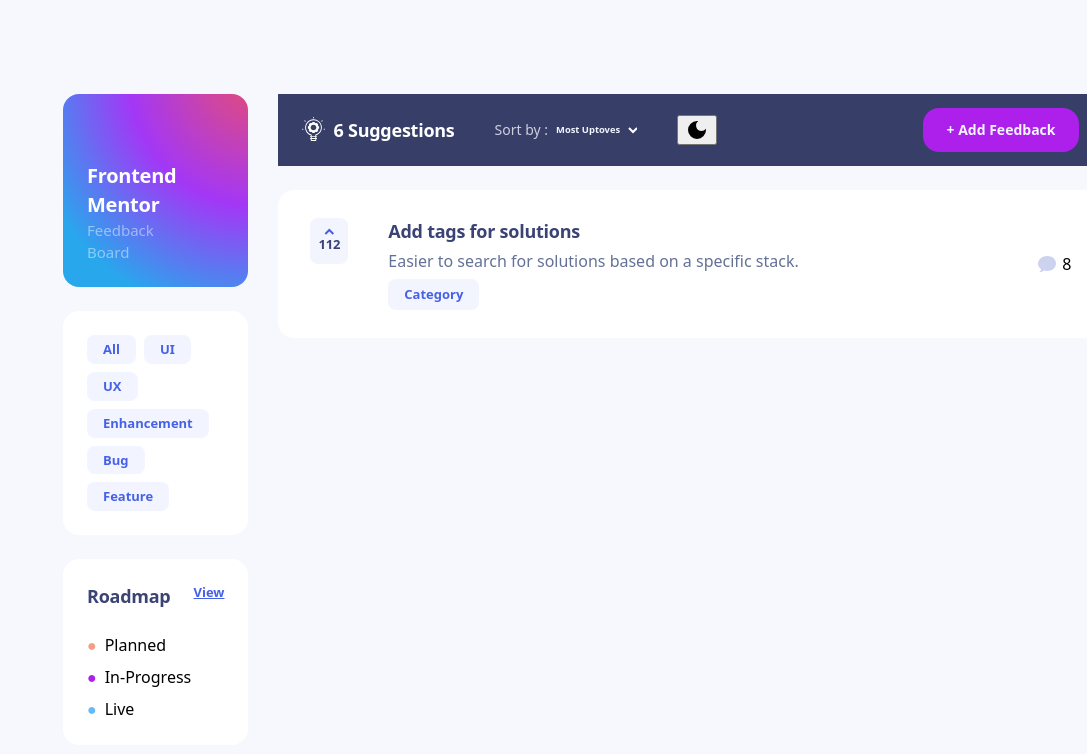
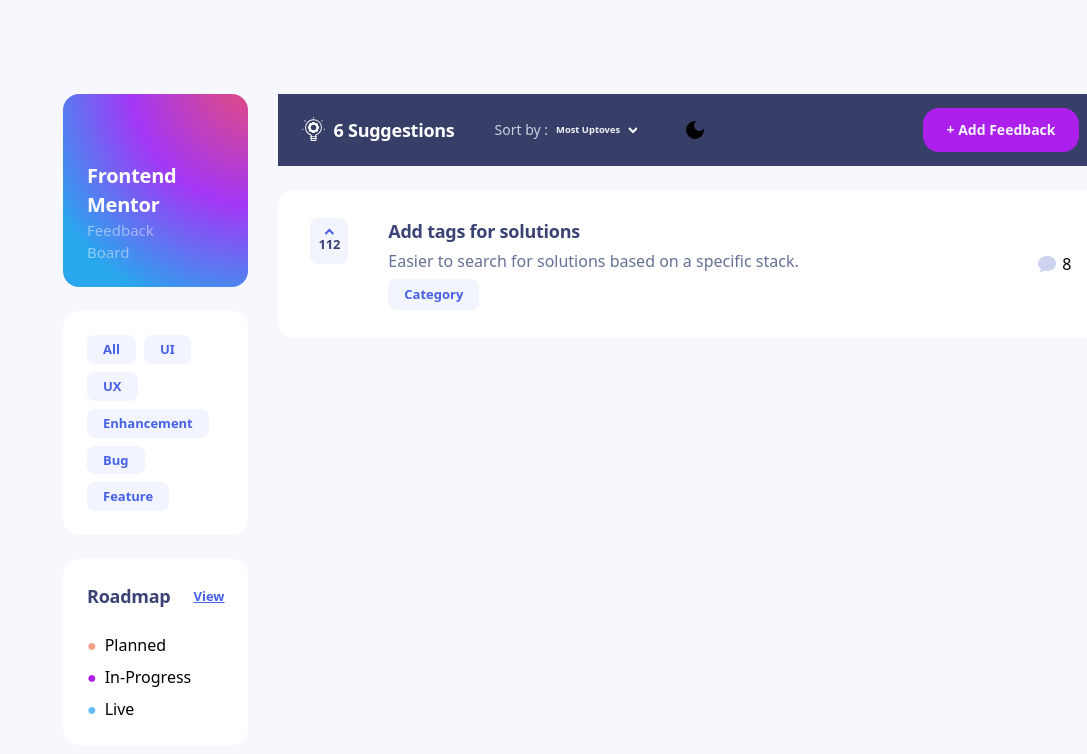
Before and after one commit to beratdimen/product-feedback, a Next.js app: page / in a window 1280 px wide. Shown: the top 754 px of the page, without its empty margins (193-1280 px from the left). Built offline with nearby package versions, Linux system fonts and the light colour scheme.

Commit message:
dark mode butonları ggüncellendi sidebar  roadmap hizalandı

```diff
--- a/app/globals.css
+++ b/app/globals.css
@@ -39,6 +39,7 @@
   --titleText: #f2f4fe;
   --contentText: #f2f4fea4;
   --likeBtnBg: #352f2f;
+  --likeBtnBgHover: #4a5168;
   --likeBtnText: #f2f4fe;
   --categoryButtonBg: #352f2f;
   --categoryButtonBgHover: #cfb6b6;
--- a/components/header/dark-mode-button/index.jsx
+++ b/components/header/dark-mode-button/index.jsx
@@ -3,7 +3,7 @@
 import { DarkModeIcon, LightModeIcon } from "@/helpers/icons";
 import { useTheme } from "next-themes";
 import { useEffect, useState } from "react";
-
+import "../style.css";
 export default function ThemeSwitch() {
   const { theme, setTheme } = useTheme();
   const [mounted, setMounted] = useState(false);
--- a/components/header/style.css
+++ b/components/header/style.css
@@ -11,6 +11,11 @@
     display: flex;
     align-items: center;
     gap: 40px;
+
+    button {
+      border: none;
+      background: transparent;
+    }
   }
   .logo {
     display: flex;
--- a/components/side-bar/style.css
+++ b/components/side-bar/style.css
@@ -65,6 +65,7 @@
     .roadmapHeader {
       display: flex;
       justify-content: space-between;
+      align-items: center;
       h3 {
         font-size: 18px;
         font-weight: 700;
```
